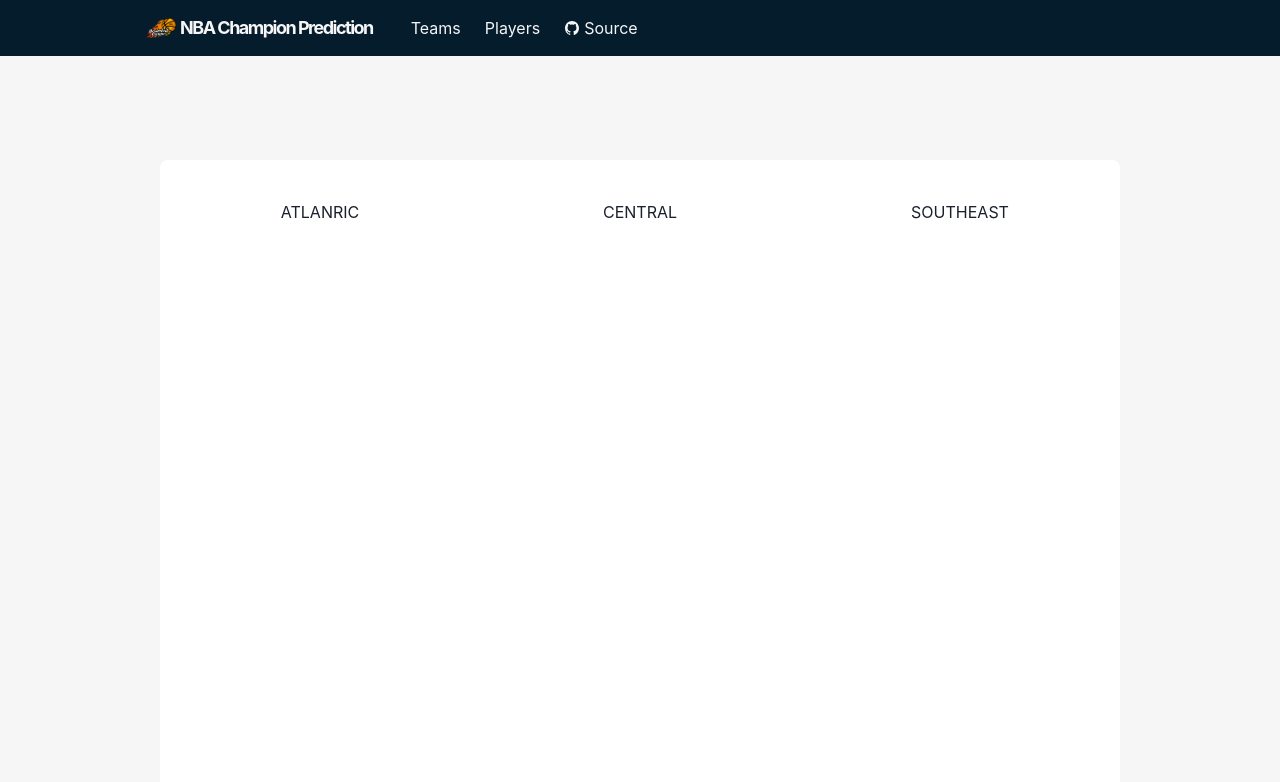
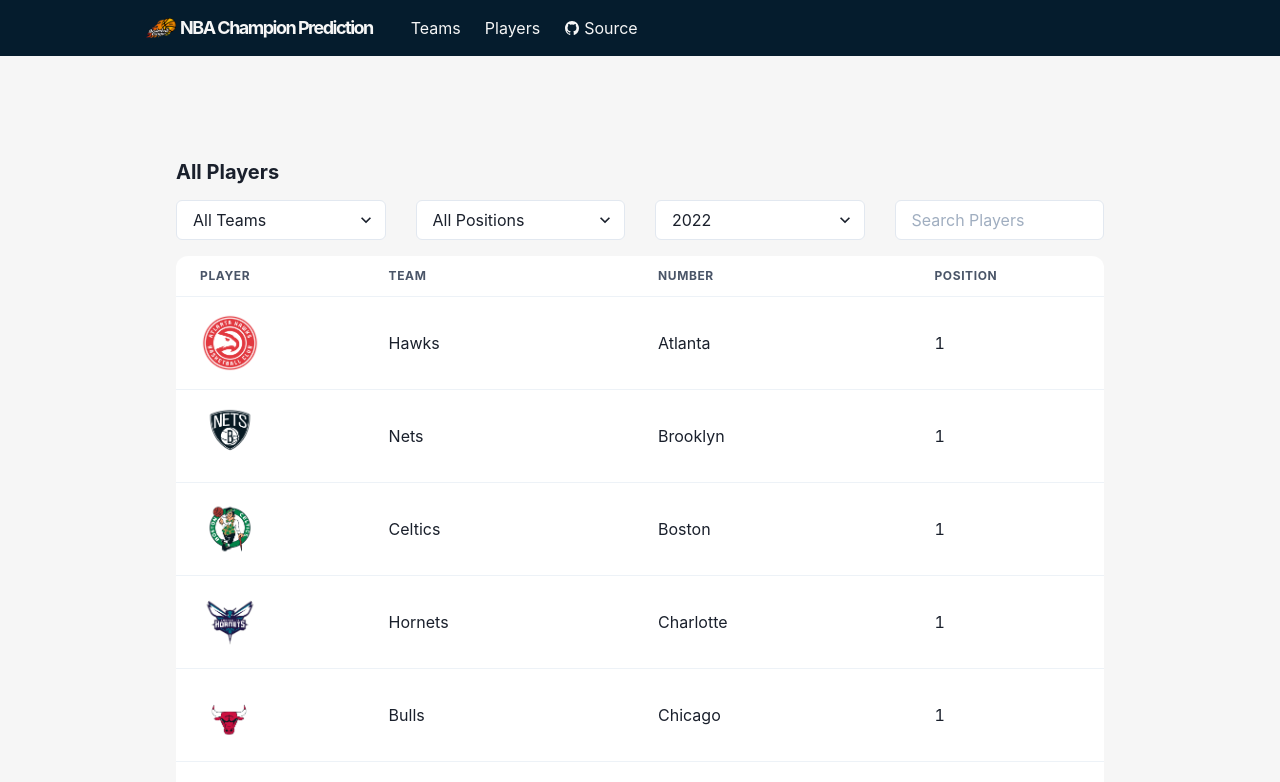
Before and after one commit to mori913/NBA, a Next.js app: page /players in a window 1280 px wide. Shown: the top 782 px of the page. Built offline with nearby package versions, Linux system fonts and the light colour scheme; no server answers.

Commit message:
edit player page

```diff
--- /dev/null
+++ b/components/playertable.js
@@ -0,0 +1,71 @@
+import {
+  Container,
+  Heading,
+  Table,
+  Thead,
+  Tbody,
+  Tr,
+  Th,
+  Td,
+  Select,
+  Input
+} from '@chakra-ui/react'
+import { Image } from '@chakra-ui/react'
+import teammap from '/lib/teammap'
+import * as d3 from 'd3'
+import { SimpleGrid } from '@chakra-ui/react'
+
+const PlayerTable = () => {
+  console.log('test')
+
+  d3.json('http://data.nba.net/data/10s/prod/v1/2019/players.json').then(
+    function (d) {
+      console.log(d.league.standard)
+    }
+  )
+  return (
+    <Container maxW="container.lg">
+      <Heading as="h3" size="md" pb="4">
+        All Players
+      </Heading>
+      <SimpleGrid minChildWidth="120px" spacing="30px" pb={4} >
+        <Select placeholder='All Teams' bg="#FFF"/>
+        <Select placeholder='All Positions' bg="#FFF"/>
+        <Select placeholder="2022" bg="#FFF"></Select>
+        <Input placeholder='Search Players' bg = "#FFF"/>
+      </SimpleGrid>
+      <Table variant="simple" bg="#FFFFFF" borderRadius="xl">
+        <Thead>
+          <Tr>
+            <Th>Player</Th>
+            <Th>Team</Th>
+            <Th>Number</Th>
+            <Th>Position</Th>
+          </Tr>
+        </Thead>
+        <Tbody>
+          {Object.keys(teammap).map(key => {
+            const img = 'teams/' + key + '.png'
+            return (
+              <Tr key={key}>
+                <Td>
+                  <Image
+                    borderRadius="full"
+                    boxSize="60px"
+                    src={img}
+                    alt="Dan Abramov"
+                  />
+                </Td>
+                <Td>{teammap[key].team}</Td>
+                <Td>{teammap[key].city}</Td>
+                <Td>1</Td>
+              </Tr>
+            )
+          })}
+        </Tbody>
+      </Table>
+    </Container>
+  )
+}
+
+export default PlayerTable
--- a/pages/players/index.js
+++ b/pages/players/index.js
@@ -1,20 +1,11 @@
 import { Container, Flex, Text, VStack } from '@chakra-ui/react'
 import Layout from '../../components/layouts/team'
+import PlayerTable from '../../components/playertable'
 const Teams = () => {
   return (
     <Layout>
       <Container maxW="container.lg" pt={40} pb={5} >
-        <Flex h="100vh" bg="#fff" borderRadius={"lg"}>
-          <VStack w={'full'} p={10}>
-            <Text>ATLANRIC</Text>
-          </VStack>
-          <VStack w={'full'} p={10}>
-            <Text>CENTRAL</Text>
-          </VStack>
-          <VStack w={'full'} p={10}>
-            <Text>SOUTHEAST</Text>
-          </VStack>
-        </Flex>
+        <PlayerTable/>
       </Container>
     </Layout>
   )
```
